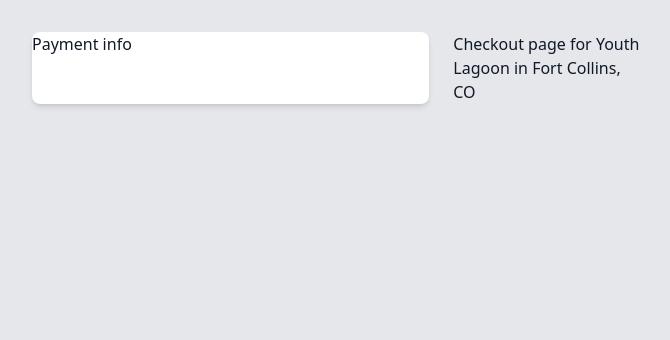
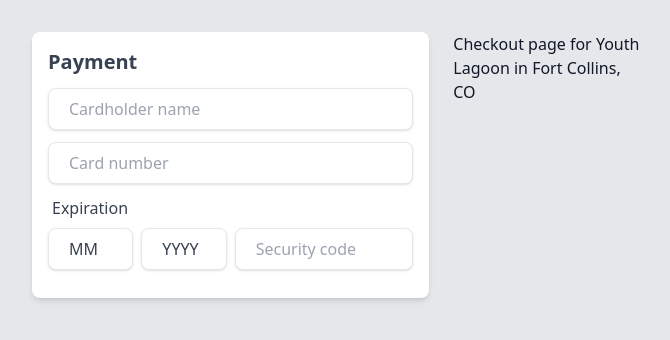
Before and after one commit to phyrisrose/frontend-tickets, a Next.js app: page /checkout/0 in a window 1280 px wide. Shown: the top 340 px of the page, without its empty margins (304-974 px from the left). Built offline with nearby package versions, Linux system fonts and the light colour scheme.

Commit message:
payment card

```diff
--- a/src/app/checkout/[show]/page.tsx
+++ b/src/app/checkout/[show]/page.tsx
@@ -12,7 +12,7 @@
 
   return (
     <div className="grid gap-6 grid-cols-1 sm:grid-cols-3">
-      <PaymentCard className="col-span-2" />
+      <PaymentCard />
       <div className="col-span-1">
         Checkout page for {show.musician} in {show.location}
       </div>
--- a/src/app/checkout/[show]/payment-card.tsx
+++ b/src/app/checkout/[show]/payment-card.tsx
@@ -1,9 +1,81 @@
 import { Card } from '@/components';
 
-interface PaymentCard {
-  className?: string;
+/**
+ * @todo add state
+ */
+export default function PaymentCard() {
+  return (
+    <Card className="col-span-2 p-4">
+      <h1 className="text-xl font-semibold text-gray-700">Payment</h1>
+      <div className="">
+        <div className="my-3">
+          <input
+            type="text"
+            className="block w-full px-5 py-2 border rounded-lg bg-white shadow placeholder-gray-400 text-gray-700 focus:ring focus:outline-none"
+            placeholder="Cardholder name"
+            maxLength={22}
+          />
+        </div>
+        <div className="my-3">
+          <input
+            type="text"
+            className="block w-full px-5 py-2 border rounded-lg bg-white shadow placeholder-gray-400 text-gray-700 focus:ring focus:outline-none"
+            placeholder="Card number"
+            maxLength={19}
+          />
+        </div>
+        <div className="my-3 flex flex-col">
+          <div className="mb-2">
+            <label className="text-gray-700 pl-1">Expiration</label>
+          </div>
+          <div className="grid grid-cols-2 sm:grid-cols-4 gap-2">
+            <select
+              name=""
+              id=""
+              className="form-select appearance-none block w-full px-5 py-2 border rounded-lg bg-white shadow placeholder-gray-400 text-gray-700 focus:ring focus:outline-none"
+            >
+              <option value="" selected disabled>
+                MM
+              </option>
+              <option value="01">01</option>
+              <option value="02">02</option>
+              <option value="03">03</option>
+              <option value="04">04</option>
+              <option value="05">05</option>
+              <option value="06">06</option>
+              <option value="07">07</option>
+              <option value="08">08</option>
+              <option value="09">09</option>
+              <option value="10">10</option>
+              <option value="11">11</option>
+              <option value="12">12</option>
+            </select>
+            <select
+              name=""
+              id=""
+              className="form-select appearance-none block w-full px-5 py-2 border rounded-lg bg-white shadow placeholder-gray-400 text-gray-700 focus:ring focus:outline-none"
+            >
+              <option value="" selected disabled>
+                YYYY
+              </option>
+              <option value="2023">2023</option>
+              <option value="2024">2024</option>
+              <option value="2025">2025</option>
+              <option value="2026">2026</option>
+              <option value="2023">2027</option>
+              <option value="2024">2028</option>
+              <option value="2025">2029</option>
+              <option value="2026">2030</option>
+            </select>
+            <input
+              type="text"
+              className="block w-full col-span-2 px-5 py-2 border rounded-lg bg-white shadow placeholder-gray-400 text-gray-700 focus:ring focus:outline-none"
+              placeholder="Security code"
+              maxLength={3}
+            />
+          </div>
+        </div>
+      </div>
+    </Card>
+  );
 }
-
-export default function PaymentCard({ className = '' }) {
-  return <Card className={className}>Payment info</Card>;
-}
```
